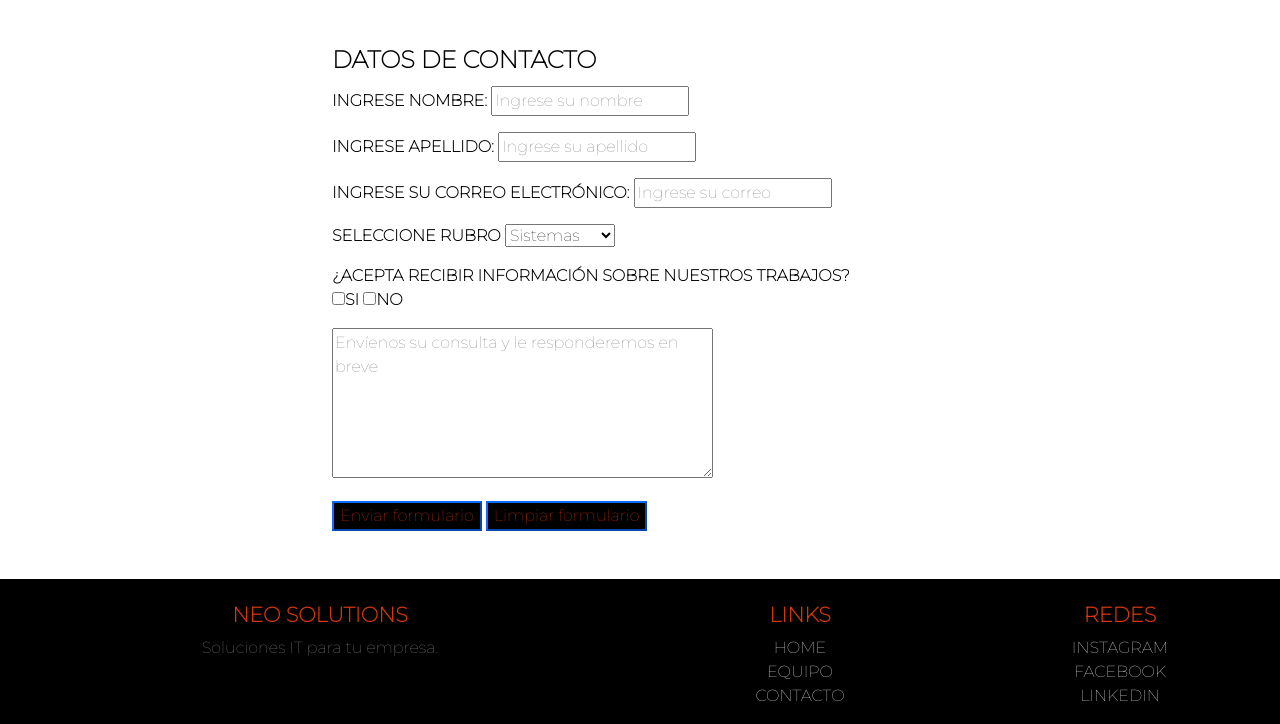
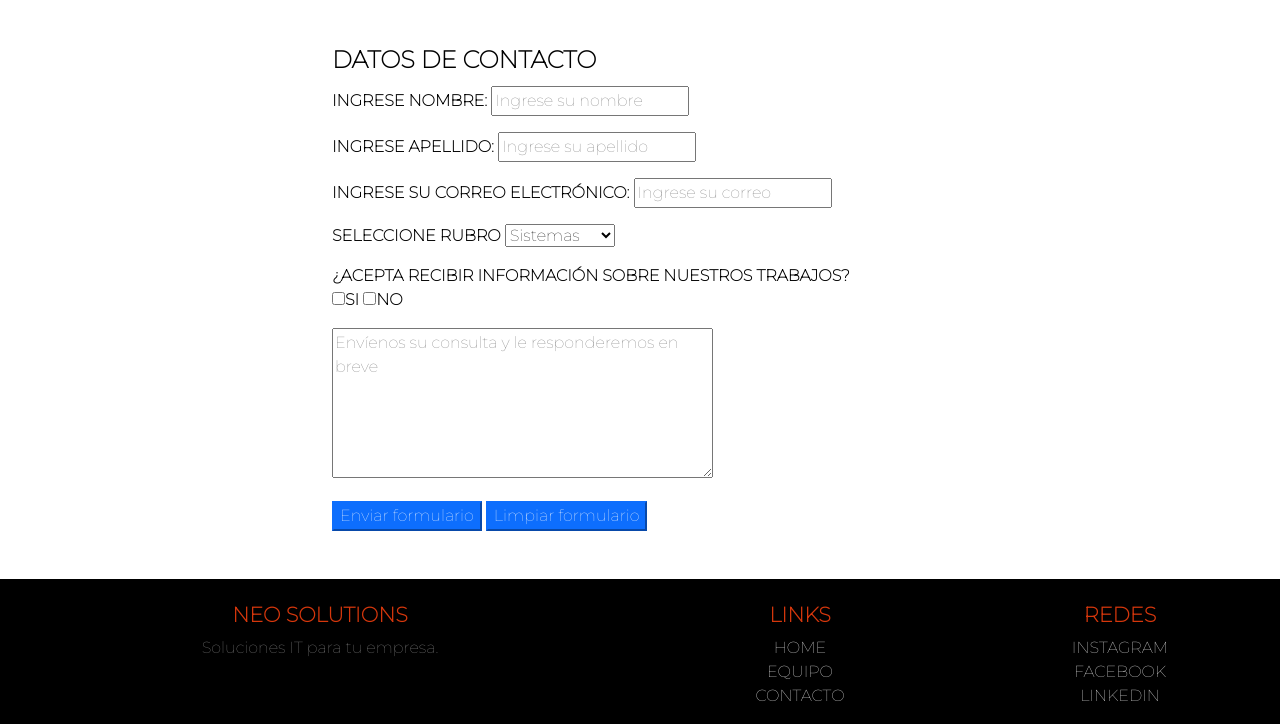
Before and after one commit to ezequielarnaudo/cursocoder, a plain HTML site: page section/contacto.html in a window 1280 px wide. Shown: the part 150-874 px from the top of the page. Drawn offline with nearby package versions, Linux system fonts and the light colour scheme.

Commit message:
boton contacto correccion

```diff
--- a/sass-node/estilos/main.css
+++ b/sass-node/estilos/main.css
@@ -102,10 +102,6 @@ a {
     font-weight: bold;
     text-transform: uppercase; }
 
-.btn-primary{
-  background-color: black !important;
-  color: #d6370c !important;
-}
 
 /*estilos equipo*/
 .teamNeo {
```
